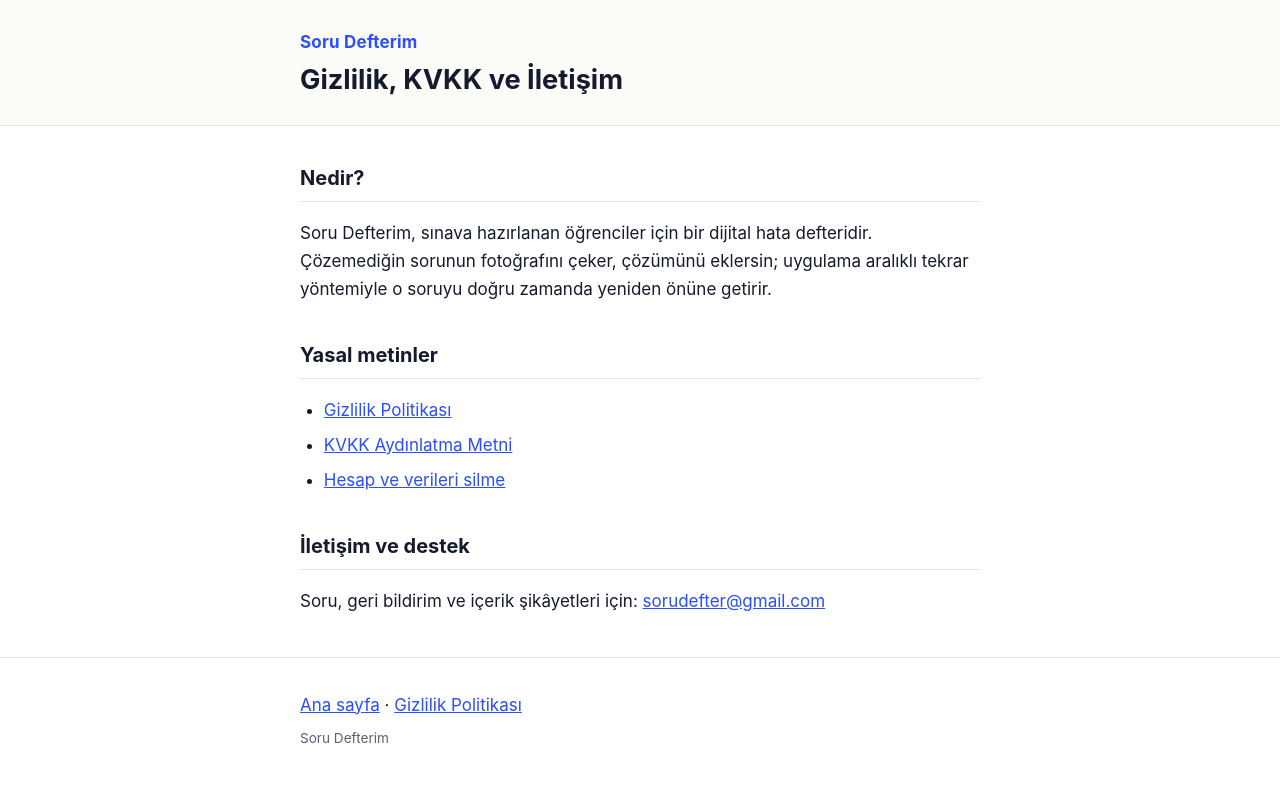
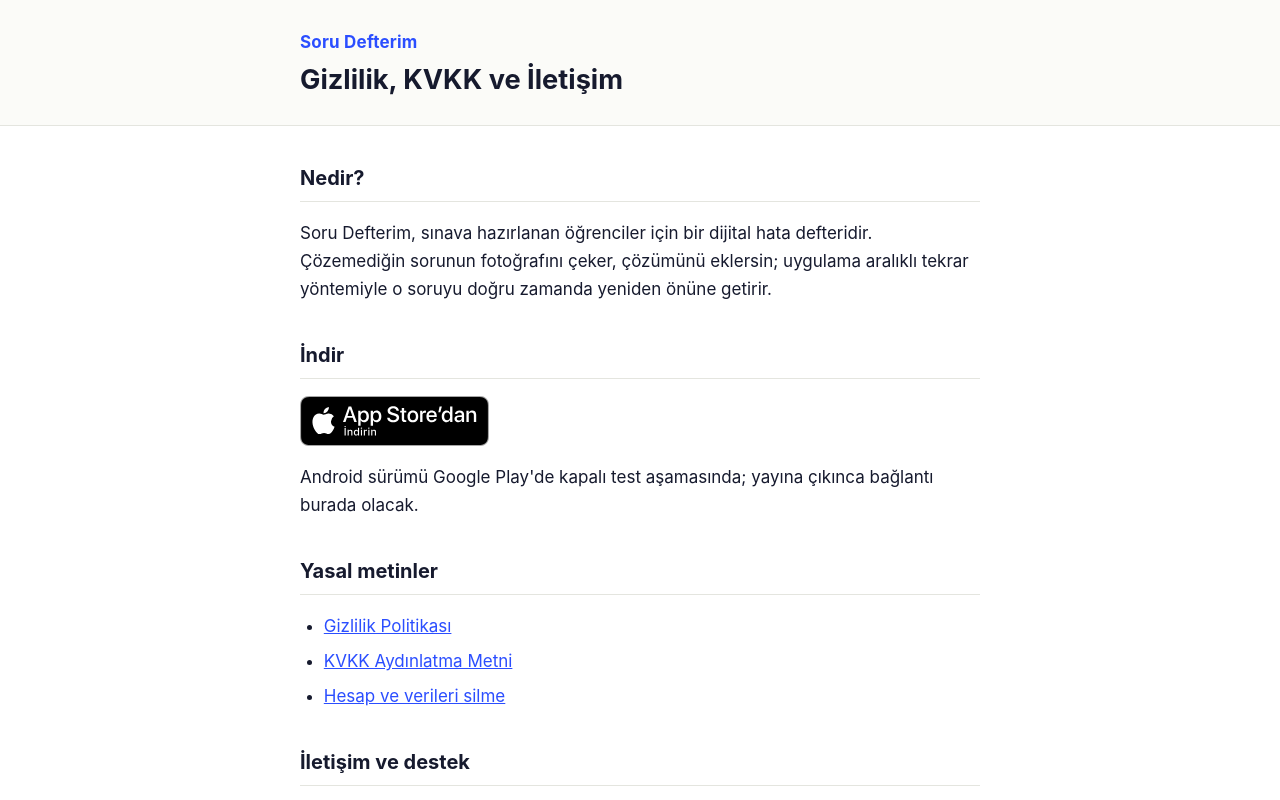
Before and after one commit to gokselotomat1-cell/sorudefterim-site, a plain HTML site: page index.html in a window 1280 px wide. Shown: the top 800 px of the page. Drawn offline with Linux system fonts and the light colour scheme.

Commit message:
Ana sayfa: App Store indirme rozeti ve bağlantısı; Android notu

```diff
--- a/index.html
+++ b/index.html
@@ -46,6 +46,9 @@ footer p{margin:.5em 0}
 defteridir. Çözemediğin sorunun fotoğrafını çeker, çözümünü eklersin;
 uygulama aralıklı tekrar yöntemiyle o soruyu doğru zamanda yeniden önüne
 getirir.</p>
+<h2>İndir</h2>
+<p><a href="https://apps.apple.com/app/id6812670379" aria-label="App Store'dan indirin"><img src="rozet/app-store-tr.svg" alt="App Store'dan indirin" width="189" height="50" style="vertical-align:middle"></a></p>
+<p>Android sürümü Google Play'de kapalı test aşamasında; yayına çıkınca bağlantı burada olacak.</p>
 <h2>Yasal metinler</h2>
 <ul>
 <li><a href="gizlilik.html">Gizlilik Politikası</a></li>
```
Also changed, not shown: rozet/app-store-tr.svg (added).
